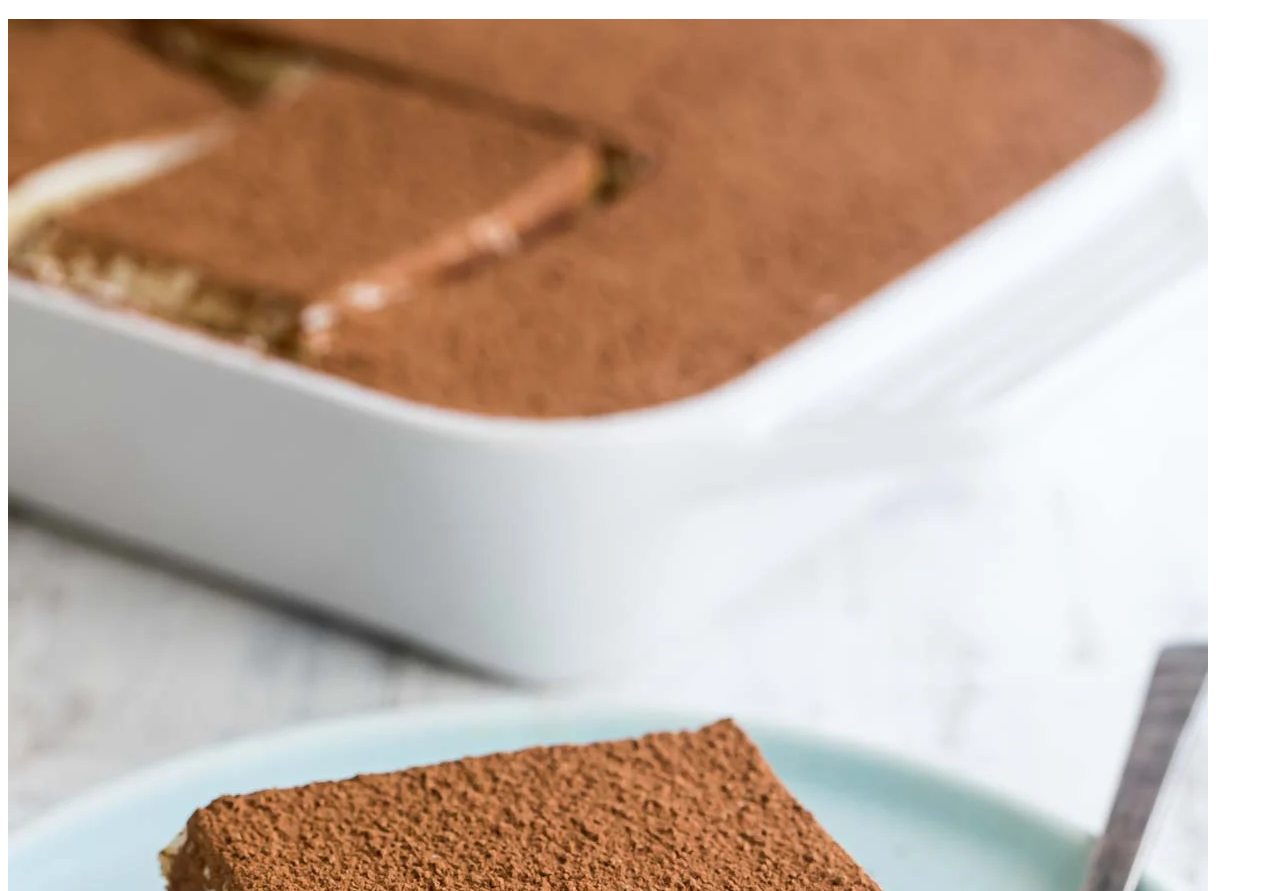
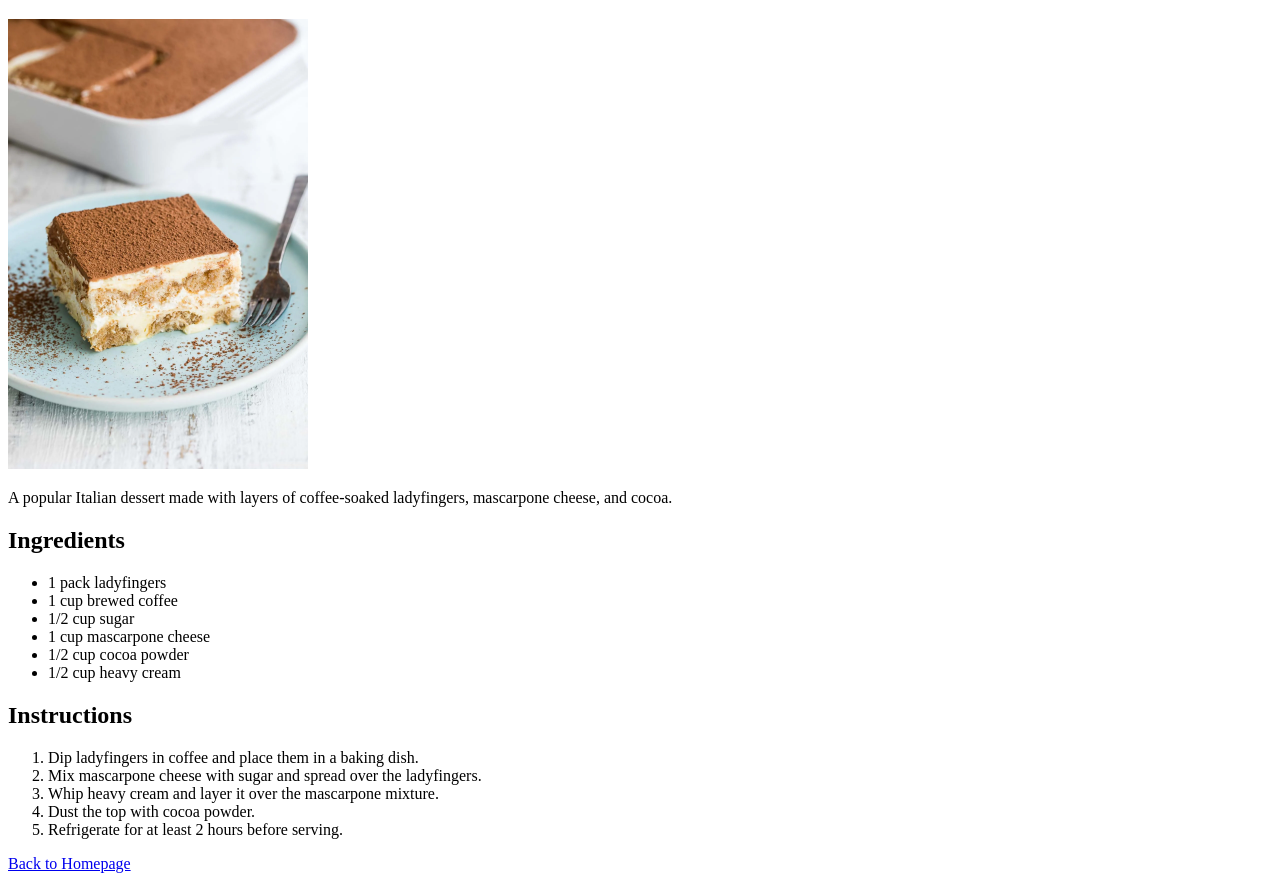
Before and after one commit to kirkycodes/odin-recipes, a plain HTML site: page recipes/tiramisu.html in a window 1280 px wide. Shown: the part 61-952 px from the top of the page. Drawn offline with Linux system fonts and the light colour scheme.

```diff
--- a/recipes/tiramisu.html
+++ b/recipes/tiramisu.html
@@ -6,6 +6,25 @@
 </head>
 <body>
     <h1>Tiramisu</h1>
-    <img src="../images/tiramisu.webp" alt="a slice of tiramisu">
+    <img src="../images/tiramisu.webp" alt="a slice of tiramisu" style="width: 300px;height:auto;">
+    <p>A popular Italian dessert made with layers of coffee-soaked ladyfingers, mascarpone cheese, and cocoa.</p>
+    <h2>Ingredients</h2>
+    <ul>
+        <li>1 pack ladyfingers</li>
+        <li>1 cup brewed coffee</li>
+        <li>1/2 cup sugar</li>
+        <li>1 cup mascarpone cheese</li>
+        <li>1/2 cup cocoa powder</li>
+        <li>1/2 cup heavy cream</li>
+    </ul>
+    <h2>Instructions</h2>
+    <ol>
+        <li>Dip ladyfingers in coffee and place them in a baking dish.</li>
+        <li>Mix mascarpone cheese with sugar and spread over the ladyfingers.</li>
+        <li>Whip heavy cream and layer it over the mascarpone mixture.</li>
+        <li>Dust the top with cocoa powder.</li>
+        <li>Refrigerate for at least 2 hours before serving.</li>
+    </ol>
+    <a href="/index.html">Back to Homepage</a>
 </body>
 </html>
```
Also changed, not shown: recipes/margherita-pizza.html (added, +33 -0 lines), images/margherita-pizza.jpg (added).
